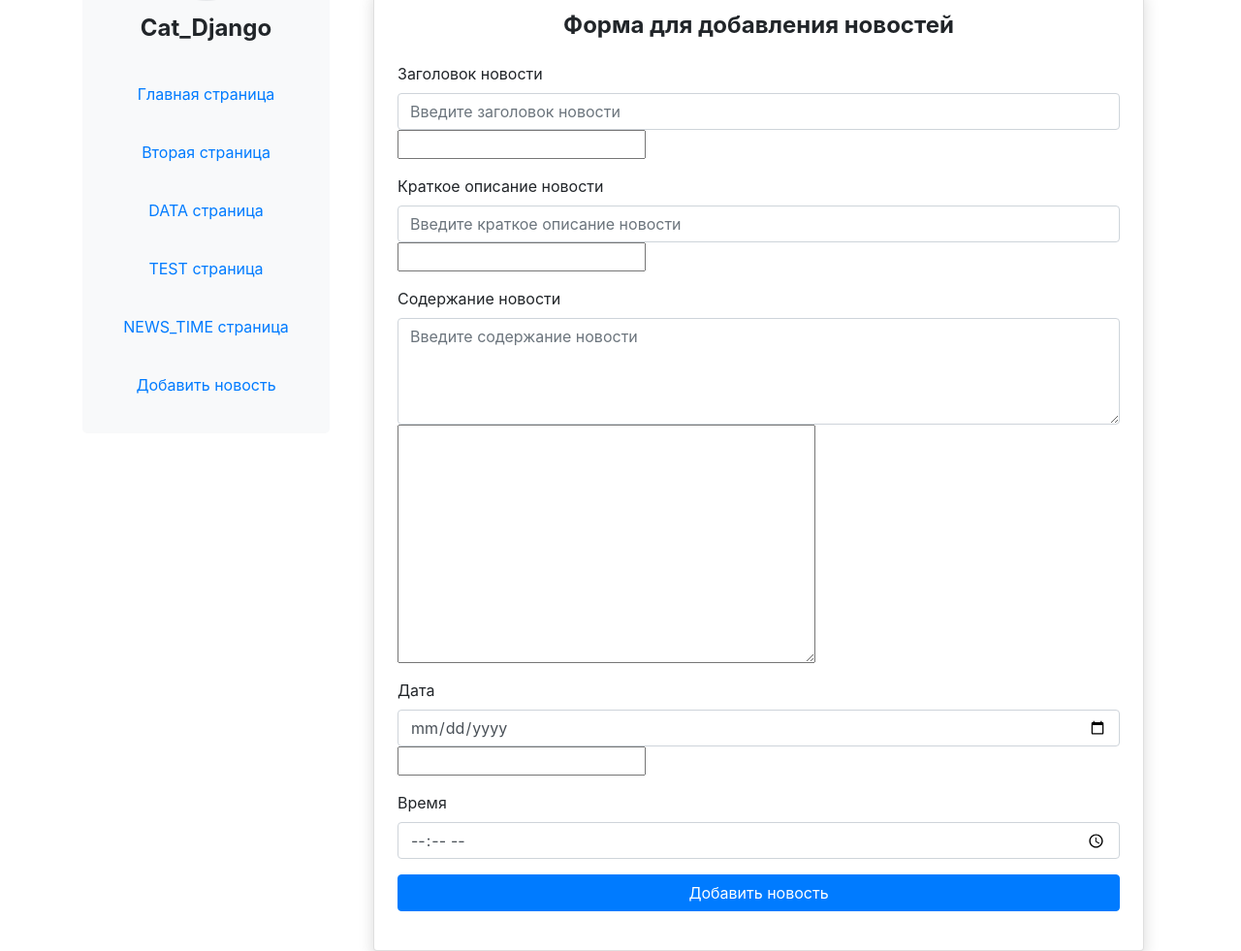
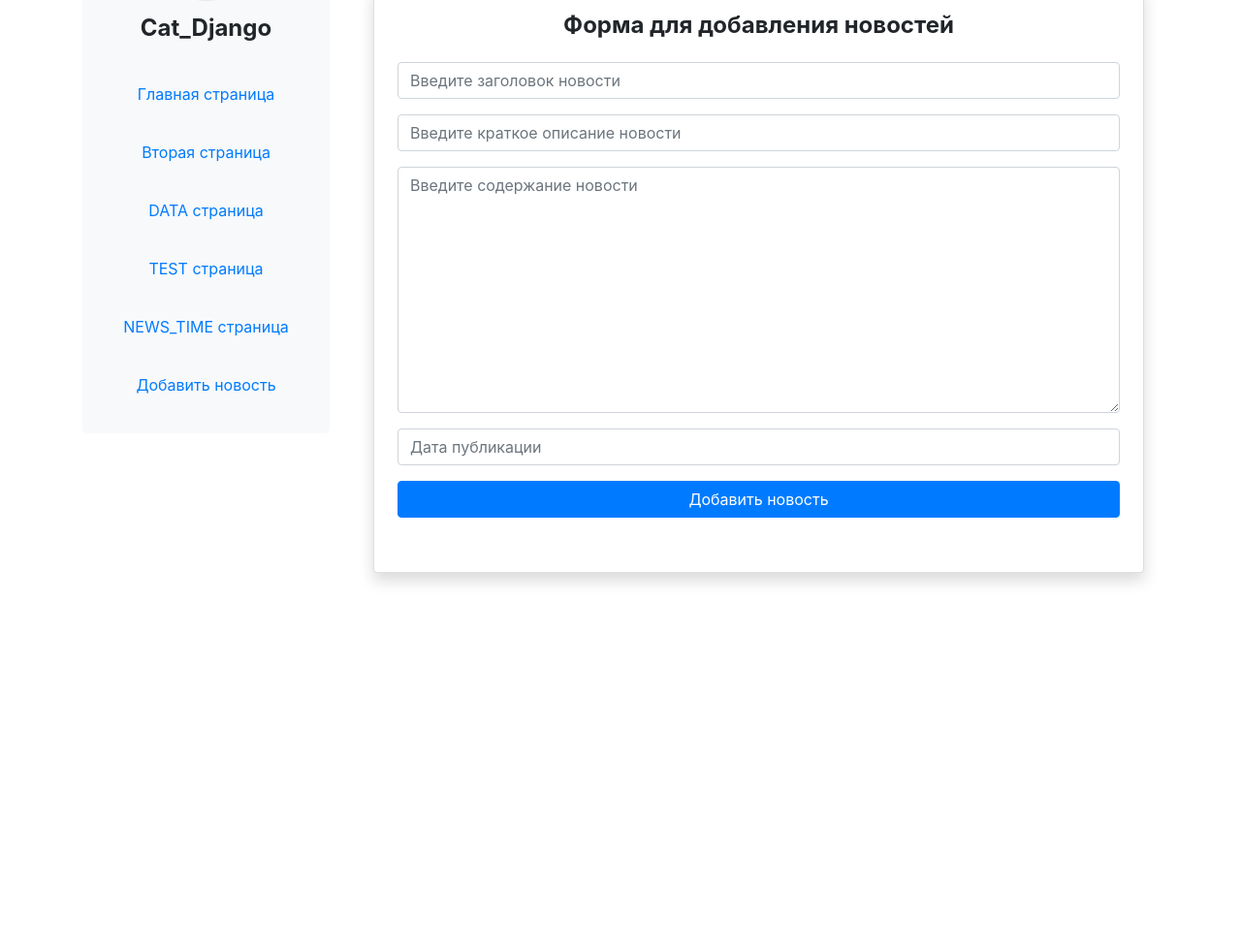
Before and after one commit to IgorL0SEV/lesson_DJ03, a Django app: template testing_Django/news_time/templates/news_time/add_new_post.html in a window 1280 px wide. Shown: the part 167-1148 px from the top of the page at 97% size. After the commit the page ends 769 px from the top, so only its background shows below. Run offline with Django 5.2, Linux system fonts and the light colour scheme; the template is opened without the code that fills it: values that come from a table or form of the project are taken from there, others are empty; some libraries are stand-ins or nearby versions.

Commit message:
final lesson code

```diff
--- a/testing_Django/news_time/forms.py
+++ b/testing_Django/news_time/forms.py
@@ -1,7 +1,13 @@
 from .models import News_post
-from django.forms import ModelForm
+from django.forms import ModelForm, TextInput, DateTimeInput, Textarea
 
 class News_postForm(ModelForm):
 	class Meta:
 		model = News_post
 		fields = ['title', 'short_description', 'text', 'pub_date']
+		widgets = {
+			'title': TextInput(attrs={'class': 'form-control', 'placeholder': 'Введите заголовок новости'}),
+			'short_description': TextInput(attrs={'class': 'form-control', 'placeholder': 'Введите краткое описание новости'}),
+			'text': Textarea(attrs={'class': 'form-control', 'placeholder': 'Введите содержание новости'}),
+			'pub_date': DateTimeInput(attrs={'class': 'form-control', 'placeholder': 'Дата публикации'})
+		}
--- a/testing_Django/news_time/templates/news_time/add_new_post.html
+++ b/testing_Django/news_time/templates/news_time/add_new_post.html
@@ -15,32 +15,21 @@
         <form method="post">
             {% csrf_token %}
             <div class="mb-3">
-                <label for="title" class="form-label">Заголовок новости</label>
-                <input type="text" id="title" class="form-control" placeholder="Введите заголовок новости" required>
                 {{ form.title }}
             </div>
             <div class="mb-3">
-                <label for="description" class="form-label">Краткое описание новости</label>
-                <input type="text" id="description" class="form-control" placeholder="Введите краткое описание новости" required>
                 {{ form.short_description }}
             </div>
             <div class="mb-3">
-                <label for="content" class="form-label">Содержание новости</label>
-                <textarea id="content" class="form-control" placeholder="Введите содержание новости" rows="4" required></textarea>
                 {{ form.text }}
             </div>
             <div class="mb-3">
-                <label for="date" class="form-label">Дата</label>
-                <input type="date" id="date" class="form-control" required>
                 {{ form.pub_date }}
             </div>
-            <div class="mb-3">
-                <label for="time" class="form-label">Время</label>
-                <input type="time" id="time" class="form-control" required>
 
-            </div>
             <button type="submit" class="btn btn-primary w-100">Добавить новость</button>
         </form>
+        <p>{{error}}</p>
     </div>
 </div>
 {% endblock %}
--- a/testing_Django/news_time/urls.py
+++ b/testing_Django/news_time/urls.py
@@ -3,5 +3,5 @@ from . import views
 
 urlpatterns = [
     path('', views.home, name='home_news_time'),
-    path('create_news', views.create_news, name='add_news')
+    path('create_news/', views.create_news, name='add_news')
 ]
```
Also changed, not shown: testing_Django/news_time/views.py (+11 -2 lines), testing_Django/db.sqlite3.
